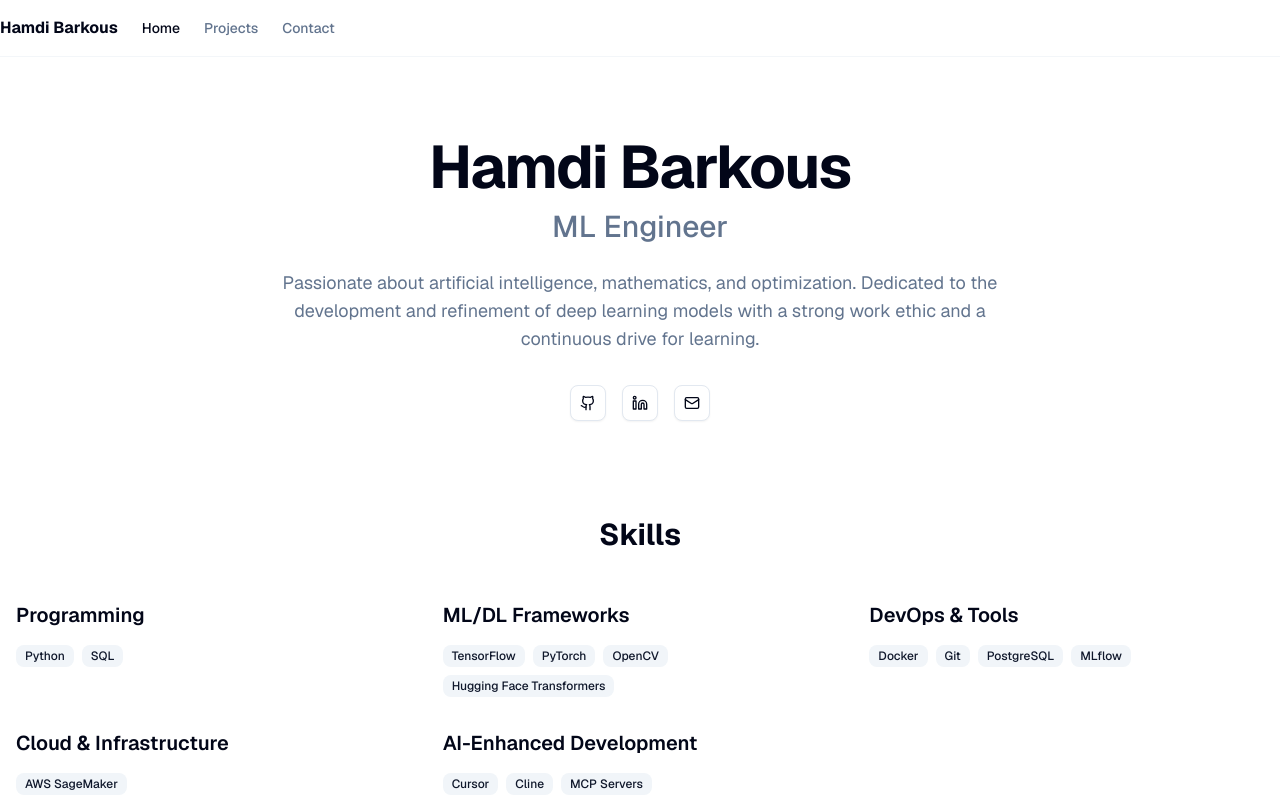
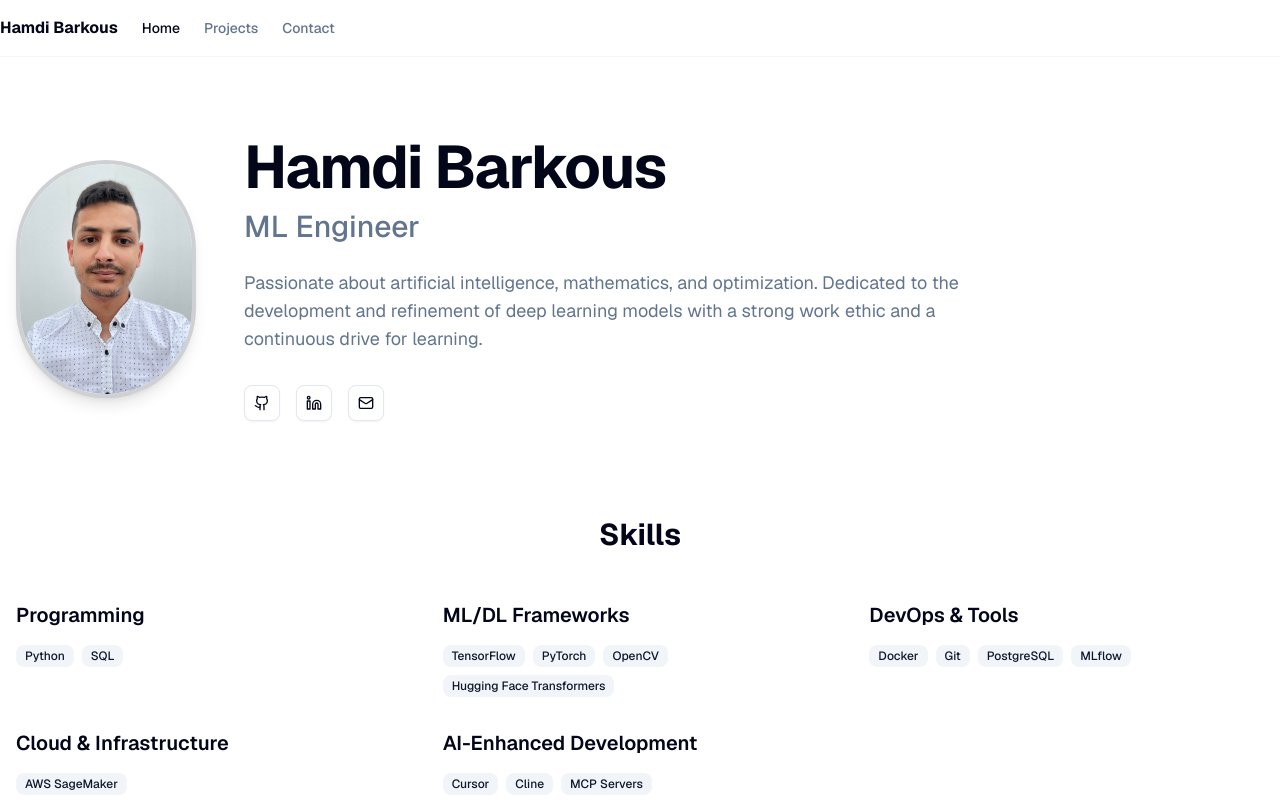
Before and after one commit to HamdiBarkous/portfolio, a Next.js app: page / in a window 1280 px wide. Shown: the top 800 px of the page. Built offline with nearby package versions, Linux system fonts and the light colour scheme.

Commit message:
add: photo

```diff
--- a/src/app/page.tsx
+++ b/src/app/page.tsx
@@ -1,4 +1,5 @@
 import Link from 'next/link';
+import Image from 'next/image'; // Import next/image
 import { Button } from "@/components/ui/button";
 import { Badge } from "@/components/ui/badge";
 import { Github, Linkedin, Mail } from 'lucide-react';
@@ -16,17 +17,30 @@ export default function Home() {
   return (
     <div className="container mx-auto px-4 py-12 md:py-16 lg:py-20">
       {/* Hero Section */}
-      <section id="hero" className="mb-16 md:mb-20 lg:mb-24 text-center">
+      <section id="hero" className="mb-16 md:mb-20 lg:mb-24 flex flex-col md:flex-row items-center gap-8 md:gap-12">
+        {/* Image */}
+        <div className="flex-shrink-0">
+          <Image
+            src="/img/self.jpg" // Path relative to the public directory
+            alt="Hamdi Barkous"
+            width={180} // Adjust size as needed
+            height={180}
+            priority // Load image eagerly as it's above the fold
+            className="rounded-full object-cover border-4 border-primary/20 shadow-lg"
+          />
+        </div>
+        {/* Text Content */}
+        <div className="text-center md:text-left flex-grow">
           <h1 className="text-4xl sm:text-5xl md:text-6xl font-bold tracking-tight mb-3">
             Hamdi Barkous
           </h1>
           <h2 className="text-xl sm:text-2xl md:text-3xl font-medium text-muted-foreground mb-6">
             ML Engineer
           </h2>
-        <p className="max-w-3xl mx-auto text-base sm:text-lg text-muted-foreground mb-8">
+          <p className="max-w-3xl text-base sm:text-lg text-muted-foreground mb-8">
             Passionate about artificial intelligence, mathematics, and optimization. Dedicated to the development and refinement of deep learning models with a strong work ethic and a continuous drive for learning.
           </p>
-        <div className="flex justify-center items-center space-x-4">
+          <div className="flex justify-center md:justify-start items-center space-x-4">
             <Button asChild variant="outline" size="icon">
               <Link href="https://github.com/HamdiBarkous" target="_blank" rel="noreferrer" aria-label="GitHub">
               <Github className="h-5 w-5" />
@@ -43,6 +57,7 @@ export default function Home() {
             </Link>
           </Button>
         </div>
+       </div> {/* Add missing closing div for text content */}
       </section>
 
       {/* Skills Section */}
```
Also changed, not shown: public/img/self.jpg (added). Lines whose indentation alone changed are shown as unchanged.
